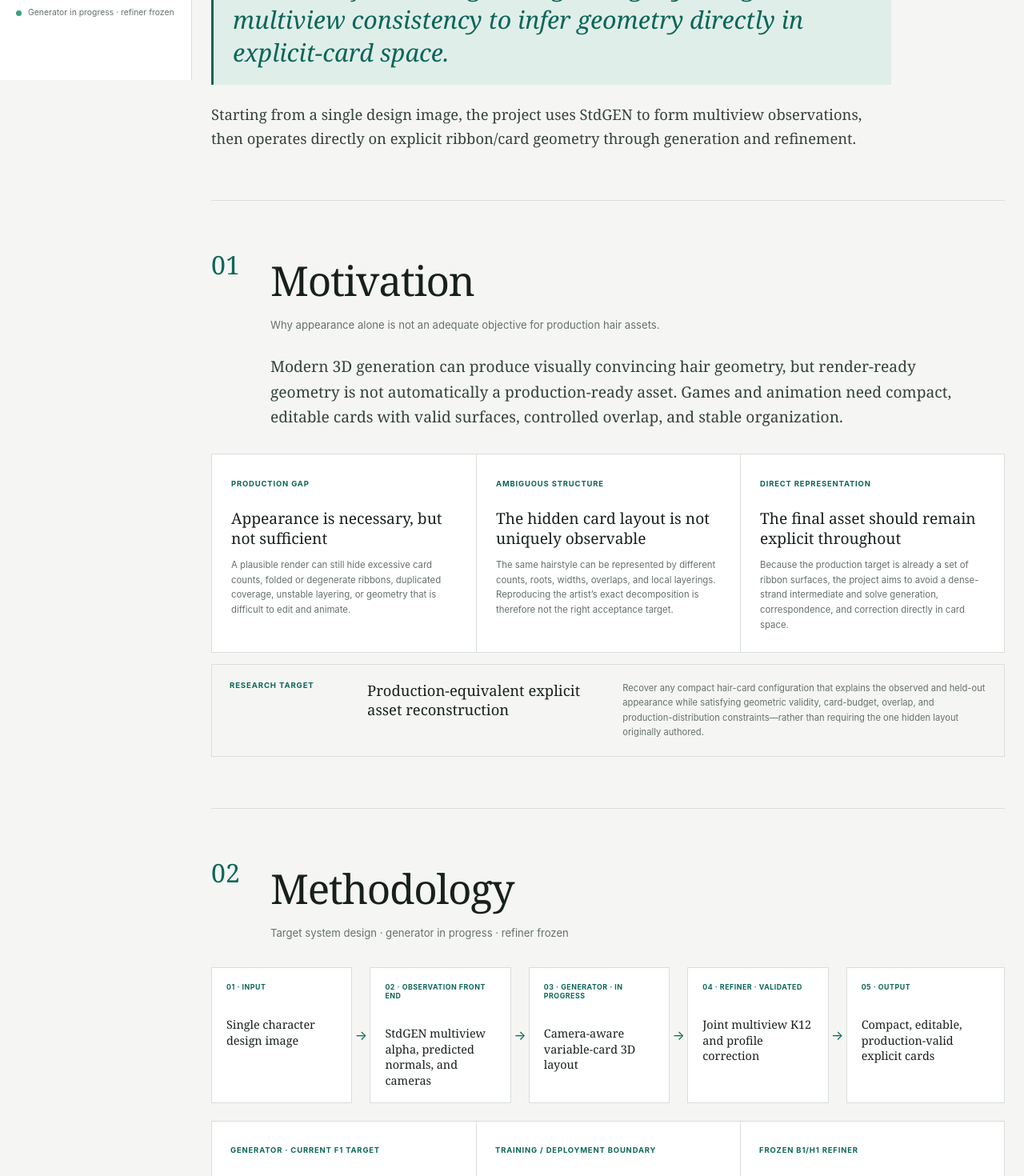
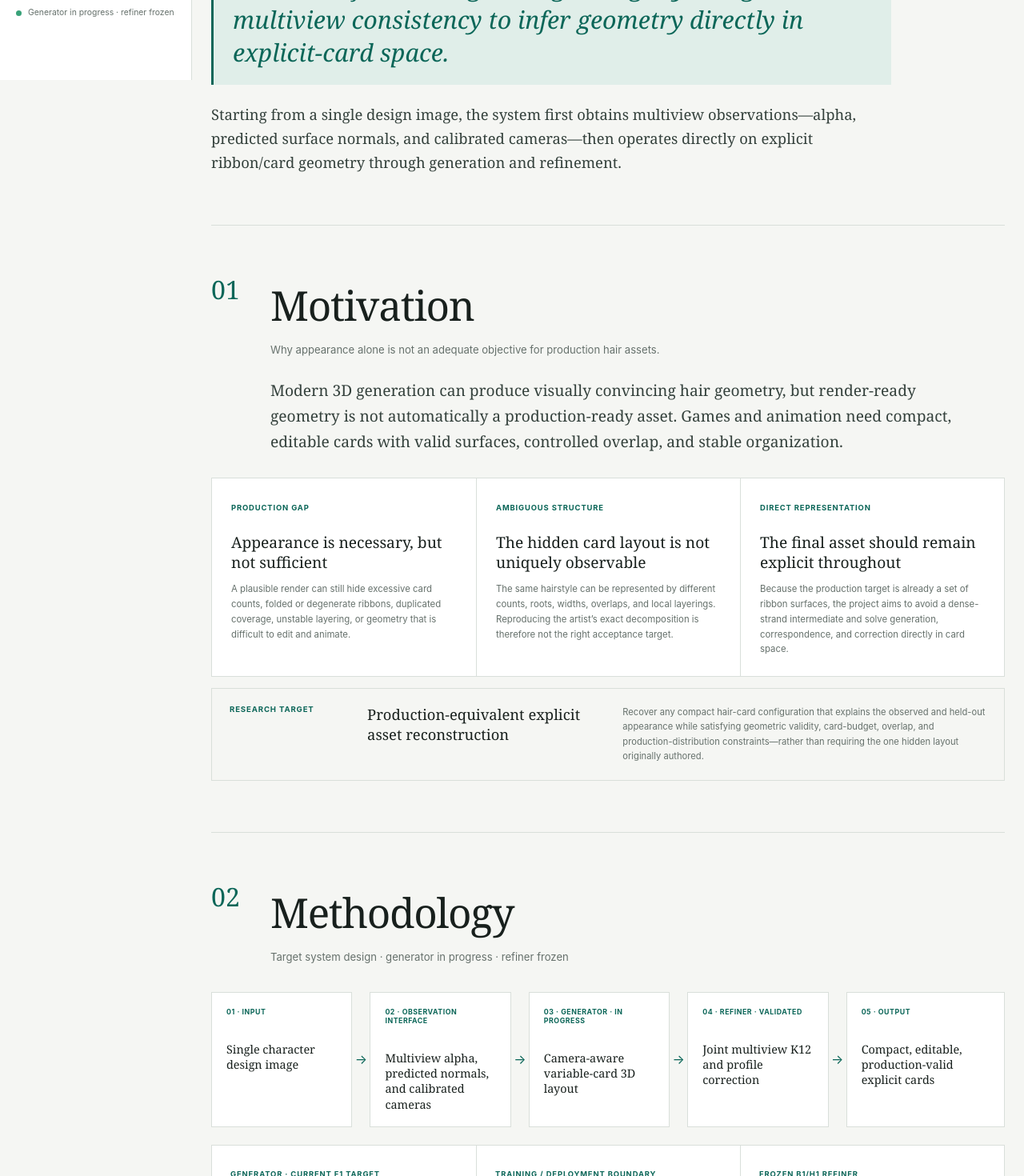
Before and after one commit to Xinyi-0916/research-site, a React (Vite) app: page / in a window 1280 px wide. Shown: the part 700-2170 px from the top of the page at 80% size. Built offline with nearby package versions, Linux system fonts and the light colour scheme.

Commit message:
Decouple methodology from observation backend

```diff
--- a/src/data/siteData.js
+++ b/src/data/siteData.js
@@ -28,7 +28,7 @@ export const project = {
   status: 'Generator in progress · refiner frozen',
   manuscript: 'Production-equivalent explicit asset reconstruction · 2026',
   centralObservation: 'Generate a compact, editable, production-valid hair-card asset from a single design image by using multiview consistency to infer geometry directly in explicit-card space.',
-  motivation: 'Starting from a single design image, the project uses StdGEN to form multiview observations, then operates directly on explicit ribbon/card geometry through generation and refinement.',
+  motivation: 'Starting from a single design image, the system first obtains multiview observations—alpha, predicted surface normals, and calibrated cameras—then operates directly on explicit ribbon/card geometry through generation and refinement.',
   motivationLead: 'Modern 3D generation can produce visually convincing hair geometry, but render-ready geometry is not automatically a production-ready asset. Games and animation need compact, editable cards with valid surfaces, controlled overlap, and stable organization.',
   targetDefinition: 'Recover any compact hair-card configuration that explains the observed and held-out appearance while satisfying geometric validity, card-budget, overlap, and production-distribution constraints—rather than requiring the one hidden layout originally authored.',
   motivationPoints: [
@@ -52,7 +52,7 @@ export const project = {
     status: 'Target system design · generator in progress · refiner frozen',
     steps: [
       { label: 'Input', title: 'Single character design image' },
-      { label: 'Observation front end', title: 'StdGEN multiview alpha, predicted normals, and cameras' },
+      { label: 'Observation interface', title: 'Multiview alpha, predicted normals, and calibrated cameras' },
       { label: 'Generator · in progress', title: 'Camera-aware variable-card 3D layout' },
       { label: 'Refiner · validated', title: 'Joint multiview K12 and profile correction' },
       { label: 'Output', title: 'Compact, editable, production-valid explicit cards' },
```
